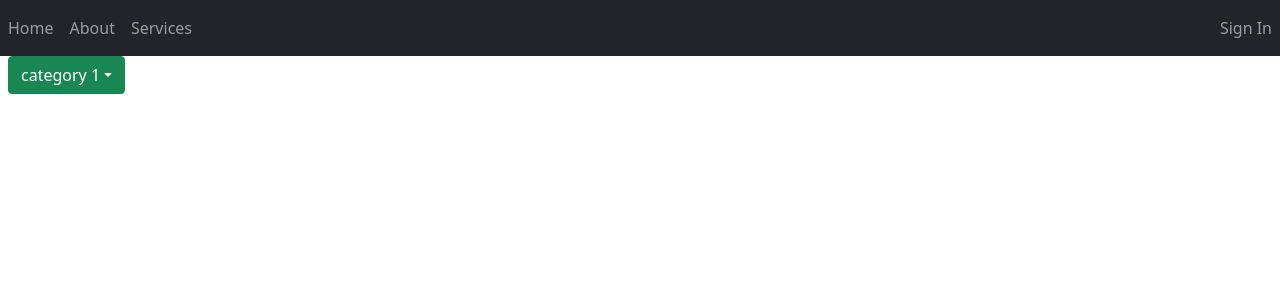
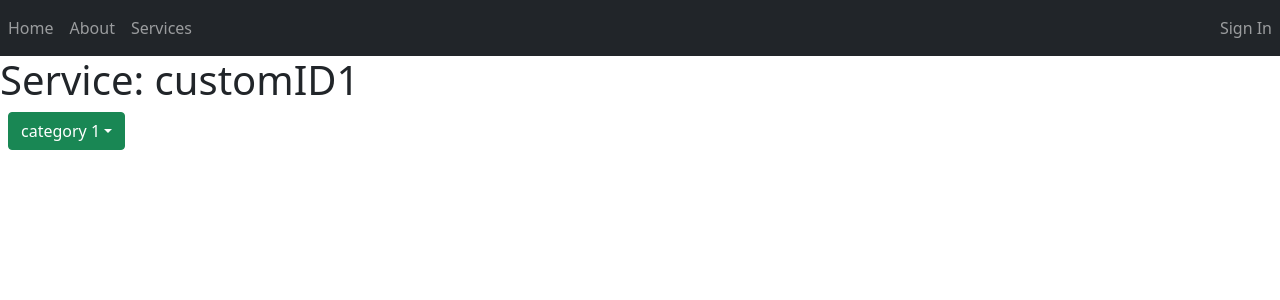
Before and after one commit to bring-it-up/bring-it-up, a React (Create React App) app in the folder client/: page /services/customID1 in a window 1280 px wide. Shown: the top 300 px of the page. Built offline with nearby package versions, Linux system fonts and the light colour scheme.

Commit message:
Added custom routes for each services
Added custom route from the full page to each service. Uses React-Router-DOM to build custom URL for each service based on the service's ID.

Created additional TestService.tsx component used to test and see if the customID is actually rendered or not

```diff
--- a/client/src/App.tsx
+++ b/client/src/App.tsx
@@ -1,11 +1,12 @@
 import './App.css';
 import Navigation from "./components/Navigation";
-import {BrowserRouter as Router, Route, Switch} from 'react-router-dom';
+import {BrowserRouter as Router, Route, Switch } from 'react-router-dom';
 import About from './components/About';
 import Services from './components/Services';
 import Home from './components/Home';
 import FirstDropdown from "./components/firstDropdown";
 import { ReactElement } from 'react';
+import TestService from "./components/TestService";
 
 function App(): ReactElement {
   return (
@@ -17,6 +18,7 @@ function App(): ReactElement {
           <Route exact path='/' component={Home}/>
           <Route exact path='/about' component={About}/>
           <Route exact path='/services' component={Services}/>
+          <Route path='/services/:ServiceID' component={TestService} />
         </Switch>
       </Router>
       {/* end navbar */}
--- a/client/src/components/Services.tsx
+++ b/client/src/components/Services.tsx
@@ -1,4 +1,5 @@
 import { ReactElement, useState, useEffect } from 'react';
+import { Link, generatePath } from "react-router-dom";
 
 function GetData(): string[] {
     var [data, setData] = useState<any[]>([]);
@@ -25,6 +26,9 @@ const Services = (): ReactElement => {
         <>
             <h1>Services</h1>
             <p>These are the services in database: {GetData()}</p>
+            <p>Sample Service 1 <Link to={generatePath("services/:id", {id:'customID1'})}>Click here</Link> </p>
+            <p>Sample Service 2 <Link to={generatePath("services/:id", {id:'customID2'})}>Click here</Link> </p>
+            <p>Sample Service 3 <Link to={generatePath("services/:id", {id:'customID3'})}>Click here</Link> </p>
         </>
     );
 }
--- /dev/null
+++ b/client/src/components/TestService.tsx
@@ -0,0 +1,18 @@
+import { ReactElement } from "react";
+import { useParams } from 'react-router-dom';
+
+type SERVICE = {
+    ServiceID: string;
+};
+
+function TestService(): ReactElement {
+    const params = useParams<SERVICE>();
+
+    console.log(params);
+
+    return (
+        <h1>Service: {params.ServiceID}</h1>
+    );
+}
+
+export default TestService;
```
